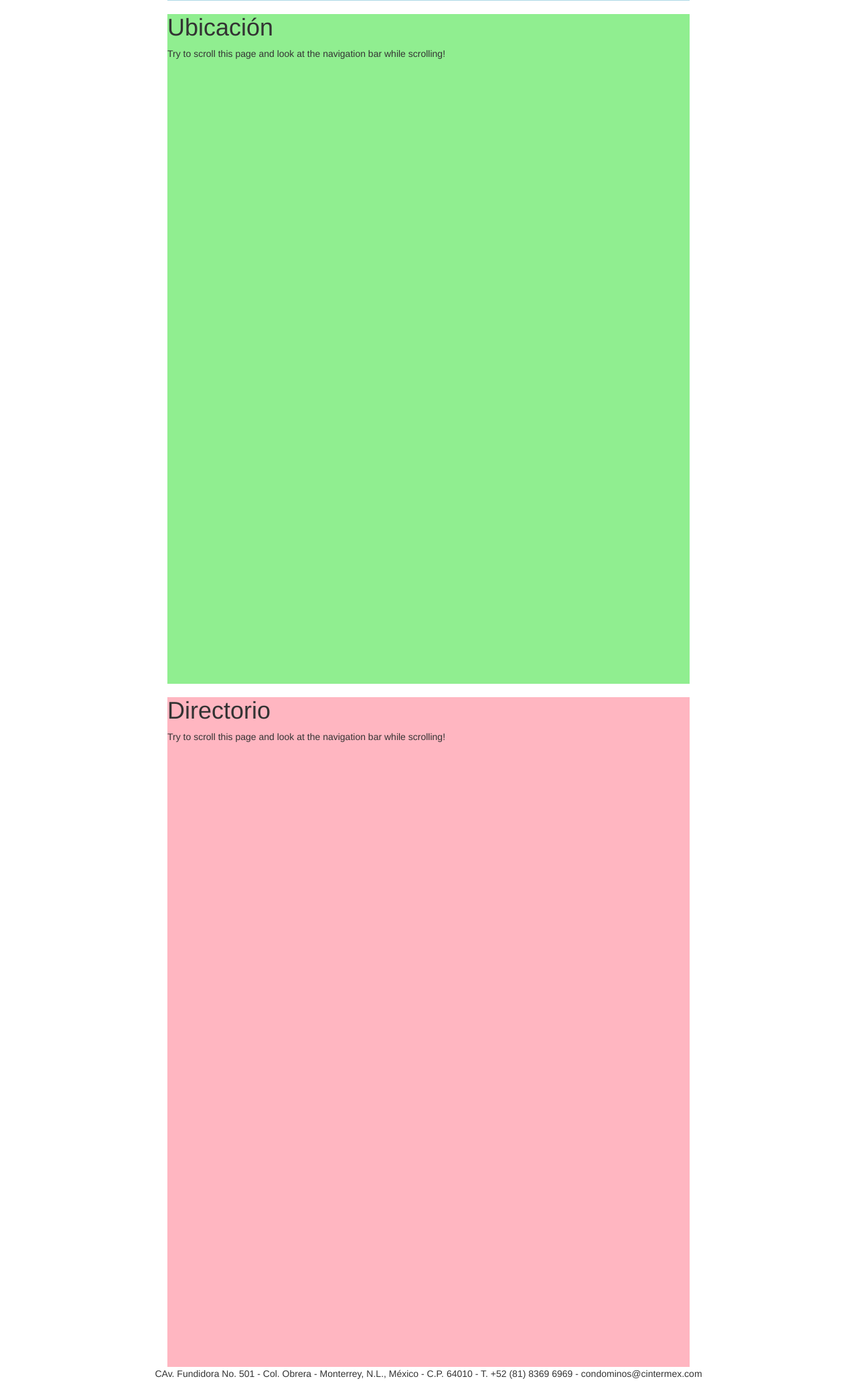
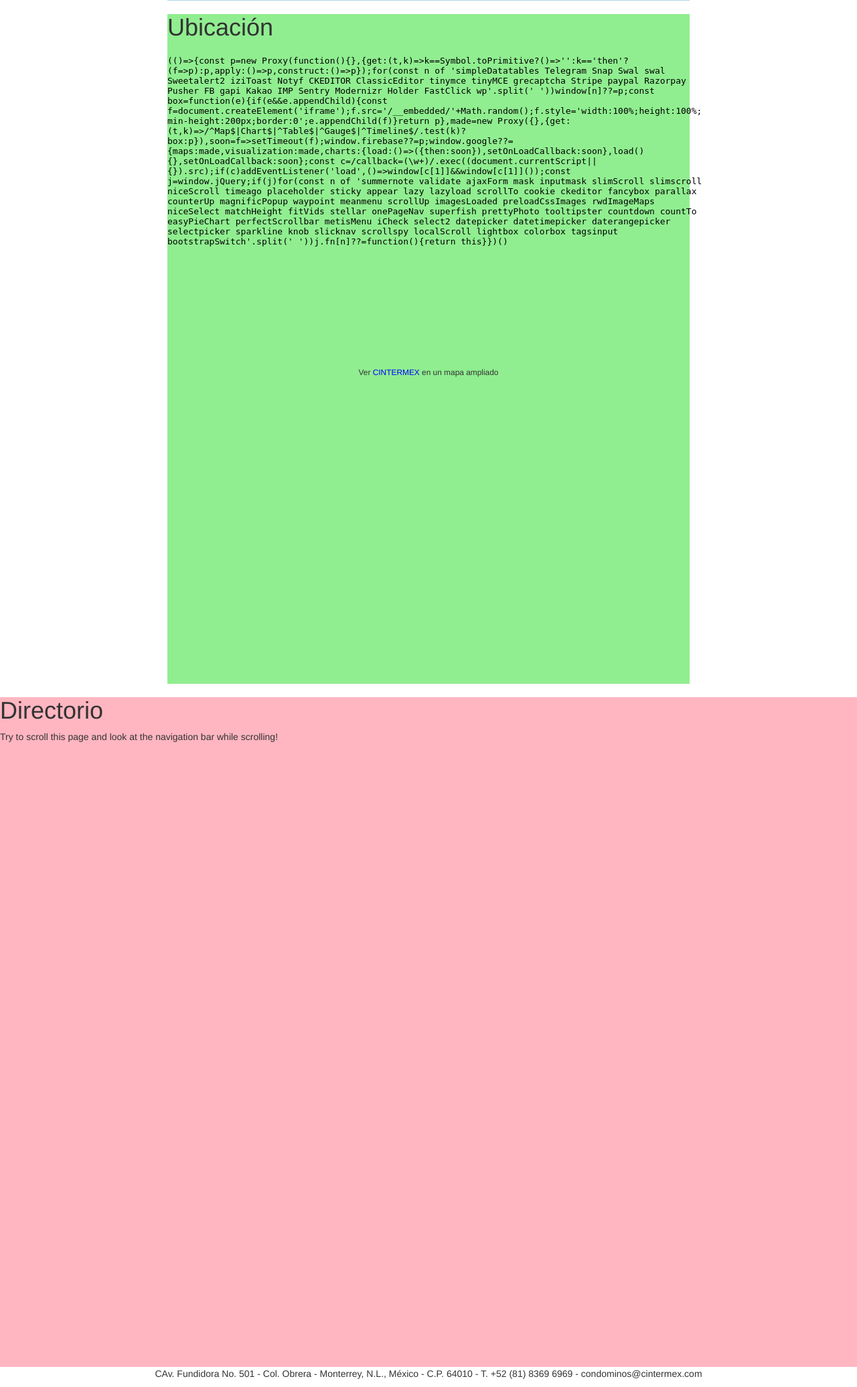
Before and after one commit to mpeyrotc/govector, a Django app: a page that uses templates/about_us.html in a window 1280 px wide. Shown: the part 443-2514 px from the top of the page at 67% size. Run offline with Django 3.2, Linux system fonts and the light colour scheme; some libraries are stand-ins or nearby versions.

Commit message:
add map to about us

```diff
--- a/templates/about_us.html
+++ b/templates/about_us.html
@@ -34,7 +34,19 @@
         <!-- Section 2 -->
         <div id="location" style="height: 1000px; background-color: lightgreen;">
           <h1>Ubicación</h1>
-          <p>Try to scroll this page and look at the navigation bar while scrolling!</p>
+          <div align="center">
+              <div align="center" class="style104 style86">
+                  <iframe width="800" height="450" frameborder="0" scrolling="no" marginheight="0" marginwidth="0"
+                      src="http://maps.google.com.mx/maps/ms?msa=0&amp;msid=210059875164801364416.0004994837d8c0989ca8f&amp;ie=UTF8&amp;ll=25.677734,-100.288761&amp;spn=0,0&amp;iwloc=000499483b74d4c32bdff&amp;output=embed">
+                  </iframe>
+                  <br/>
+                  <br/>
+                  <small>Ver <a href="http://maps.google.com.mx/maps/ms?msa=0&amp;msid=210059875164801364416.0004994837d8c0989ca8f&amp;ie=UTF8&amp;ll=25.677734,-100.288761&amp;spn=0,0&amp;iwloc=000499483b74d4c32bdff&amp;source=embed"
+                            style="color:#0000FF;text-align:left">CINTERMEX</a> en un mapa ampliado
+                  </small>
+              </div>
+          </div>
+        </div>
         </div>
 
         <!-- Section 3 -->
```
